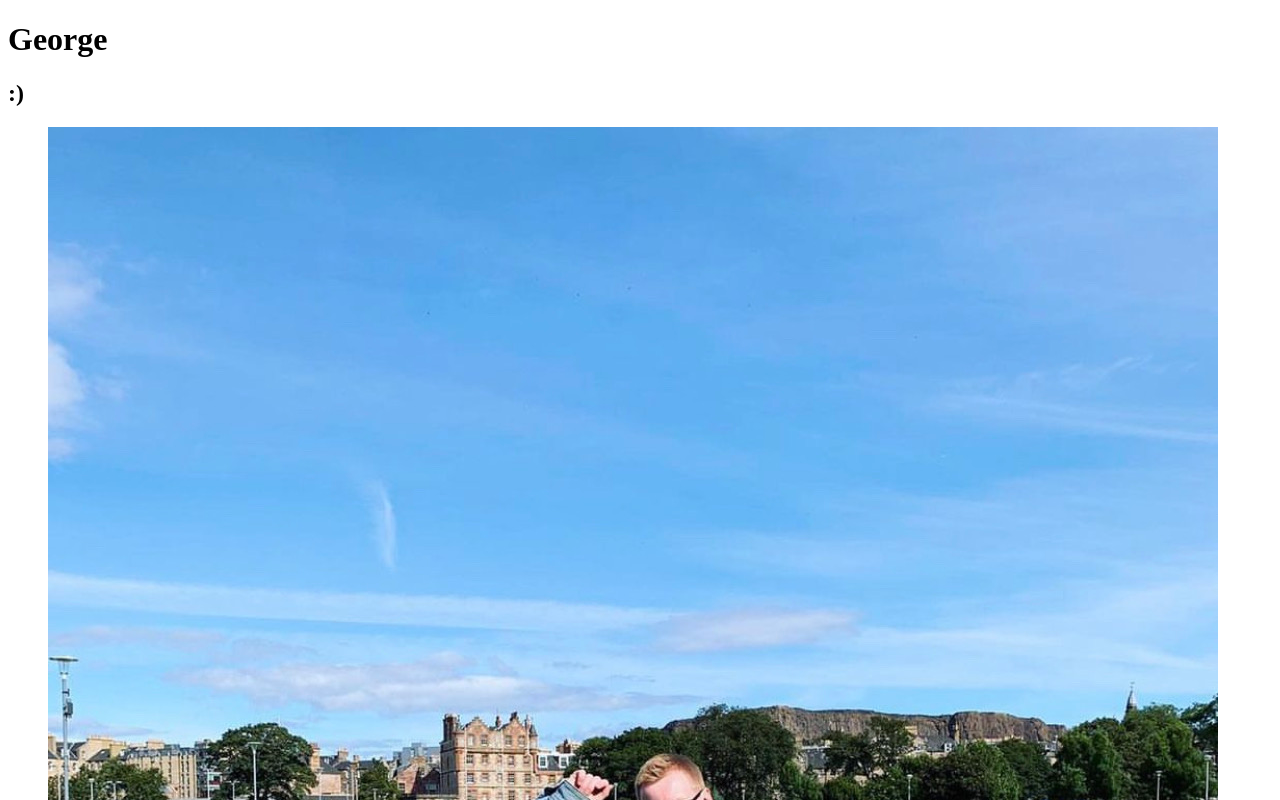
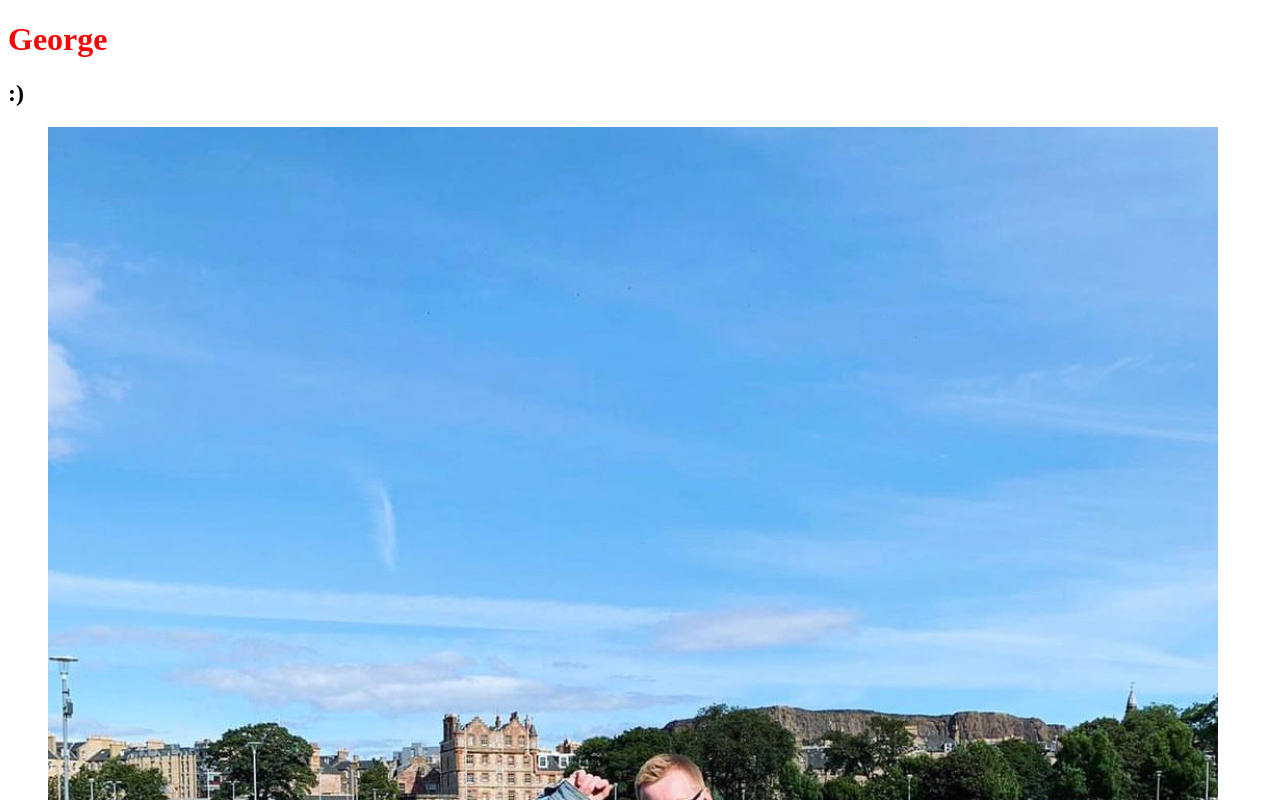
Before and after one commit to George-xixi/portfolio, a plain HTML site: page index.html in a window 1280 px wide. Shown: the top 800 px of the page. Drawn offline with Linux system fonts and the light colour scheme.

Commit message:
create styles sheet

```diff
--- a/index.html
+++ b/index.html
@@ -4,6 +4,7 @@
     <title>
       George
     </title>
+    <link rel="stylesheet" type="text/css" href="/styles.css"
   </head>
   <body>
     <header>
--- /dev/null
+++ b/styles.css
@@ -0,0 +1,3 @@
+h1{
+  color:red;
+}
```
